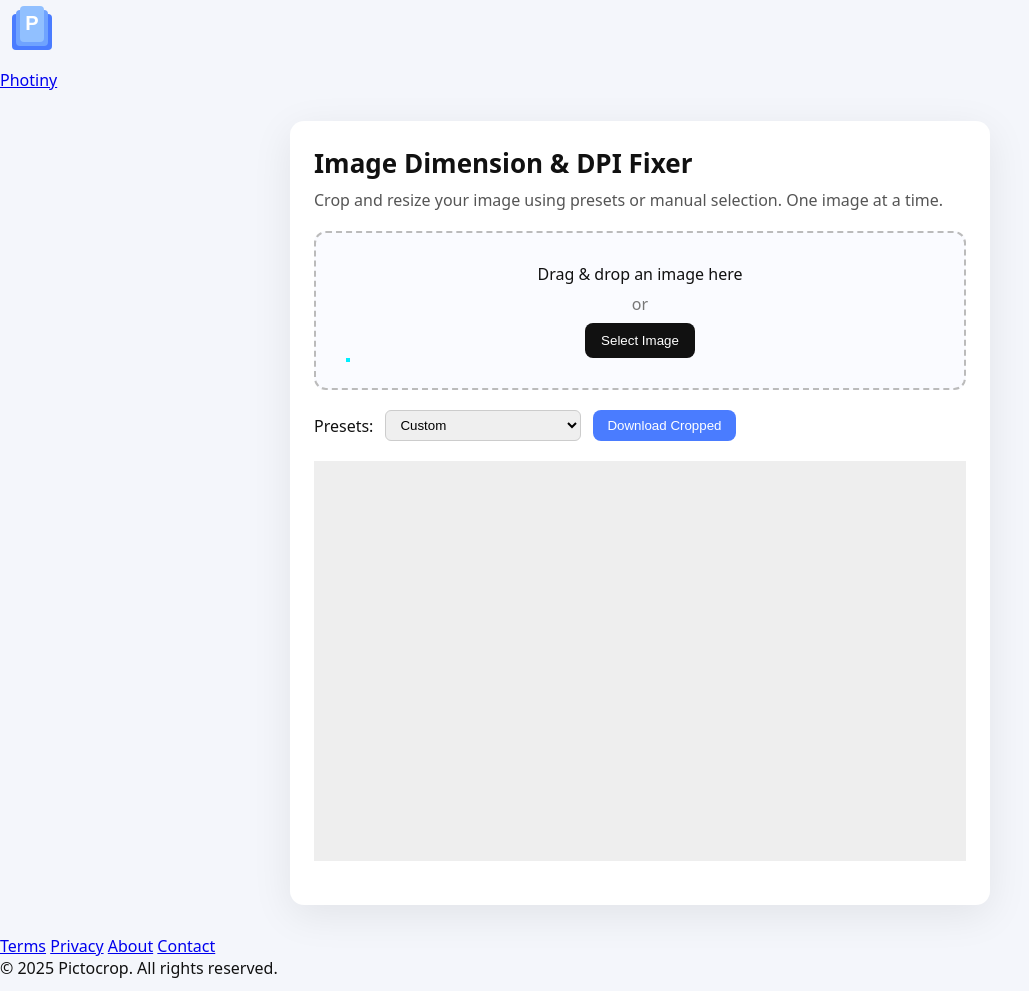
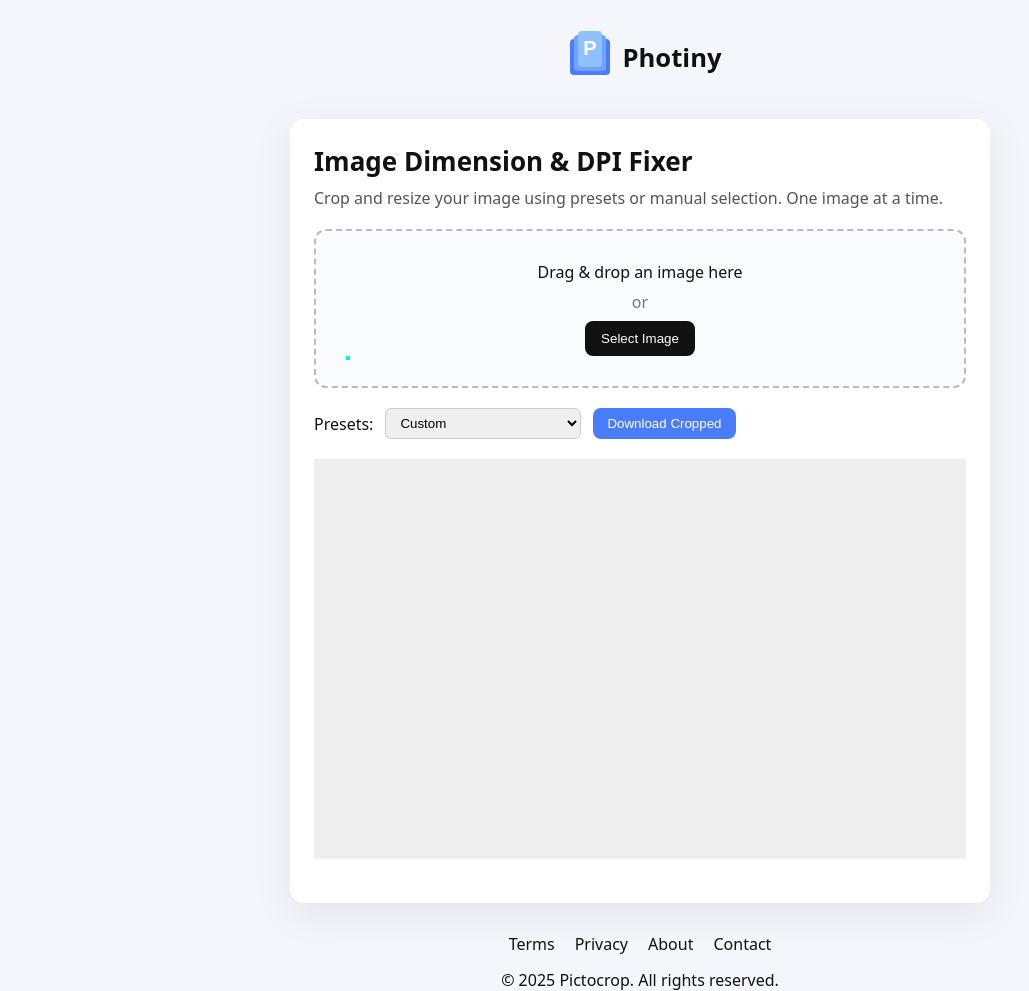
Before and after one commit to UsengoDev/pictocrop, a plain HTML site: page index.html in a window 1280 px wide. Shown: the whole page, without its empty margins (0-1029 px from the left). Drawn offline with nearby package versions, Linux system fonts and the light colour scheme.

Commit message:
Update style.css

```diff
--- a/style.css
+++ b/style.css
@@ -6,7 +6,25 @@ body {
 	background: #f4f6fb;
 	color: #111;
 }
-
+#header{
+    width:100%;
+    display: flex;
+    justify-content: center;
+	align-items: center;
+}
+.logo_container{
+    display: flex;
+    flex-direction: row;
+    font-weight: 700;
+    font-size: 1.6rem;
+    justify-content: center;
+	align-items: center;
+    padding: 25px 0px 0px;
+    text-decoration:none;
+    user-select: none;
+    color:#111;
+    max-width:500px;
+}
 .container {
 	max-width: 700px;
 	margin: 30px auto;
@@ -105,7 +123,24 @@ h1 { margin: 0 0 8px; font-size: 26px; }
 	vertical-align: middle;
 	margin-right: 6px;
 }
-
+#footer{
+    display:flex;
+    flex-direction:column;
+    justify-content: center;
+    align-items: center;
+    gap: 14px;
+}
+.footer_links{
+    display: flex;
+    flex-direction: row;
+    justify-content: center;
+    align-items: center;
+    gap: 20px;
+}
+.footer_links a{
+    text-decoration:none;
+    color: #111;
+}
 @keyframes spin {
 	0% { transform: rotate(0deg); }
 	100% { transform: rotate(360deg); }
```
